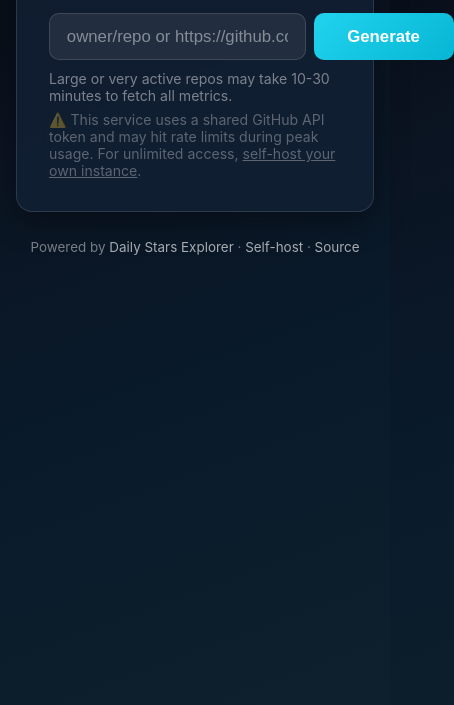
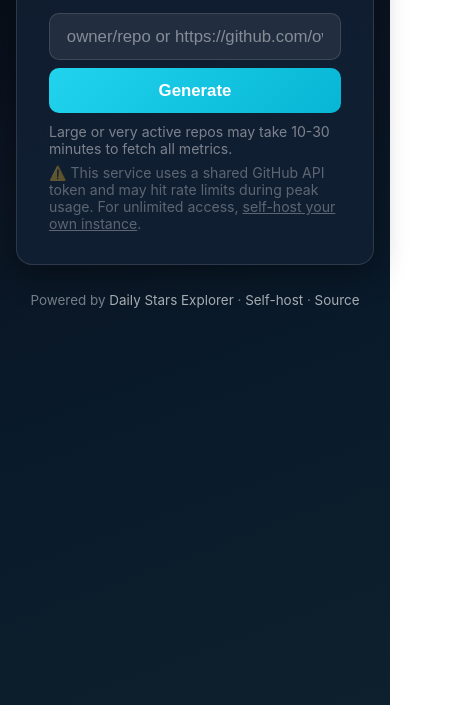
Before and after one commit to emanuelef/repo-summary-prompt, a website: page ui/index.html in a window 390 px wide. Shown: the part 139-844 px from the top of the page, 454 px wide, since content can reach past the window. Drawn offline with Linux system fonts and the light colour scheme; no server answers.

Commit message:
fix update button on mobile

```diff
--- a/ui/styles.css
+++ b/ui/styles.css
@@ -121,6 +121,10 @@
     .search-bar button:hover:not(:disabled) { transform: translateY(-1px); box-shadow: 0 6px 20px var(--accent-glow); }
     .search-bar button:active:not(:disabled) { transform: translateY(0); }
     .search-bar button:disabled { opacity: 0.5; cursor: not-allowed; }
+    @media (max-width: 500px) {
+      .search-bar { flex-direction: column; }
+      .search-bar button { width: 100%; }
+    }
 
     .header-top { display: flex; justify-content: space-between; align-items: center; }
     .hint { color: var(--text-muted); font-size: 0.88em; margin-top: 0.7em; }
```
